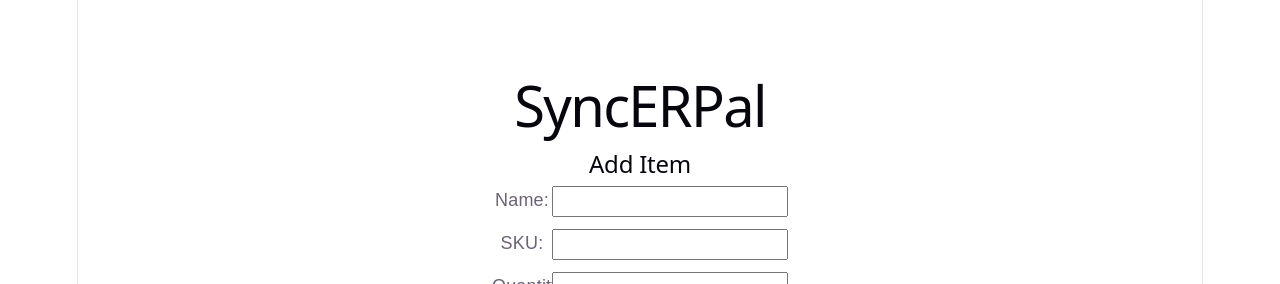
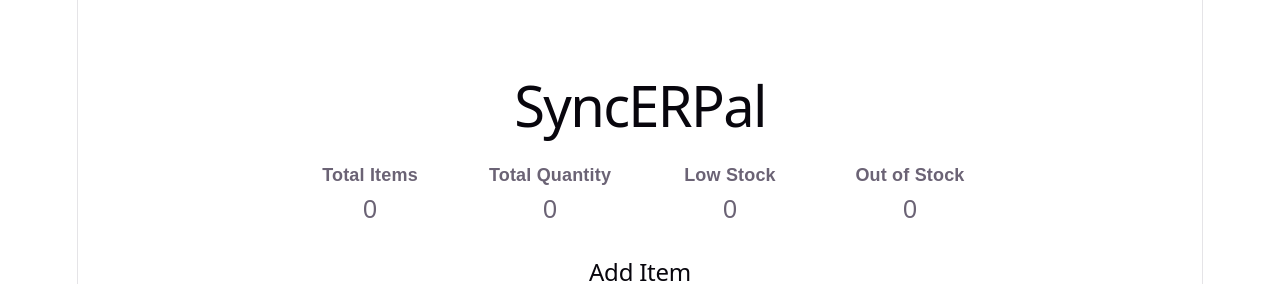
Before and after one commit to yb50/SyncERPal, a React app in the folder frontend/: page / in a window 1280 px wide. Shown: the top 284 px of the page. Built offline with nearby package versions, Linux system fonts and the light colour scheme; no server answers; the HTML template or start-up script is replaced by a standard one.

Commit message:
feat: add inventory summary
Add an inventory summary section to the React frontend.

Show total item count, total quantity, low-stock count, and out-of-stock count based on the current item list so the dashboard gives a quick overview of inventory status.

```diff
--- a/frontend/src/App.jsx
+++ b/frontend/src/App.jsx
@@ -5,6 +5,7 @@ import useItems from "./hooks/useItems";
 import useStockMovements from "./hooks/useStockMovements";
 import ItemSection from "./components/ItemSection";
 import StockMovementSection from "./components/StockMovementSection";
+import InventorySummary from "./components/InventorySummary";
 
 function App() {
   const {
@@ -54,6 +55,8 @@ function App() {
     <div className="app">
       <h1>SyncERPal</h1>
 
+      <InventorySummary items={items} />
+
       {error && <p className="error">{error}</p>}
 
       <ItemSection
--- /dev/null
+++ b/frontend/src/components/InventorySummary.jsx
@@ -0,0 +1,41 @@
+function InventorySummary({ items }) {
+  const totalItems = items.length;
+
+  const totalQuantity = items.reduce((sum, item) => {
+    return sum + item.quantity;
+  }, 0);
+
+  const lowStockCount = items.filter((item) => {
+    return item.quantity > 0 && item.quantity <= item.lowStockThreshold;
+  }).length;
+
+  const outOfStockCount = items.filter((item) => {
+    return item.quantity === 0;
+  }).length;
+
+  return (
+    <div className="summary">
+      <div>
+        <strong>Total Items</strong>
+        <p>{totalItems}</p>
+      </div>
+
+      <div>
+        <strong>Total Quantity</strong>
+        <p>{totalQuantity}</p>
+      </div>
+
+      <div>
+        <strong>Low Stock</strong>
+        <p>{lowStockCount}</p>
+      </div>
+
+      <div>
+        <strong>Out of Stock</strong>
+        <p>{outOfStockCount}</p>
+      </div>
+    </div>
+  );
+}
+
+export default InventorySummary;
--- a/frontend/src/index.css
+++ b/frontend/src/index.css
@@ -109,3 +109,20 @@ code {
   padding: 4px 8px;
   background: var(--code-bg);
 }
+
+/* Inventory Summary */
+.summary {
+  display: flex;
+  gap: 16px;
+  margin-bottom: 24px;
+}
+
+.summary div {
+  padding: 12px;
+  min-width: 140px;
+}
+
+.summary p {
+  font-size: 1.4rem;
+  margin: 8px 0 0;
+}
```
